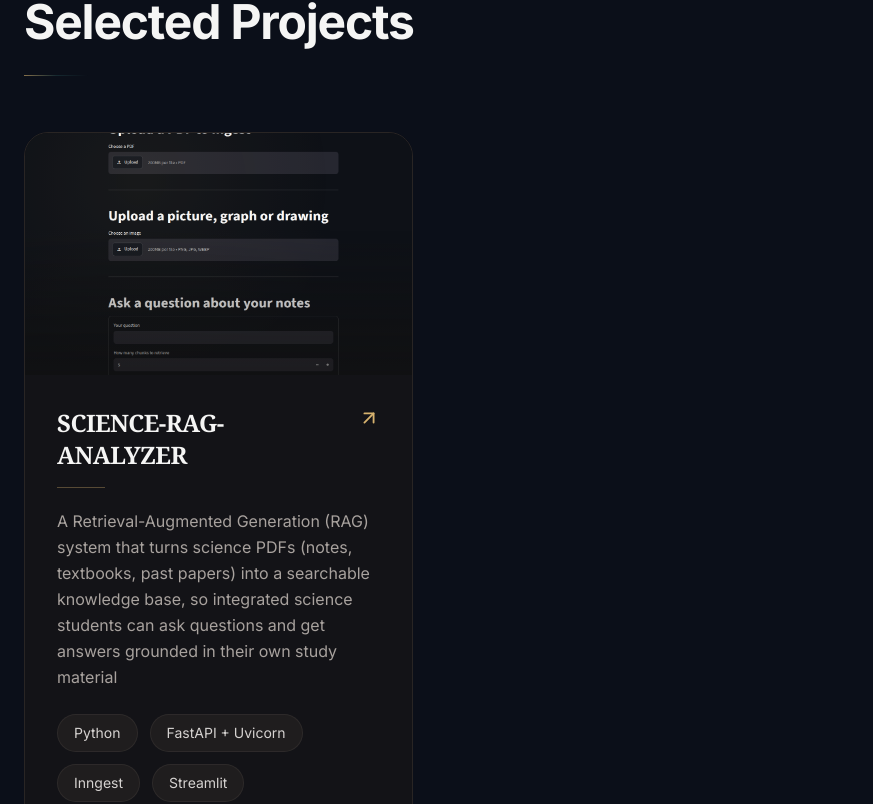
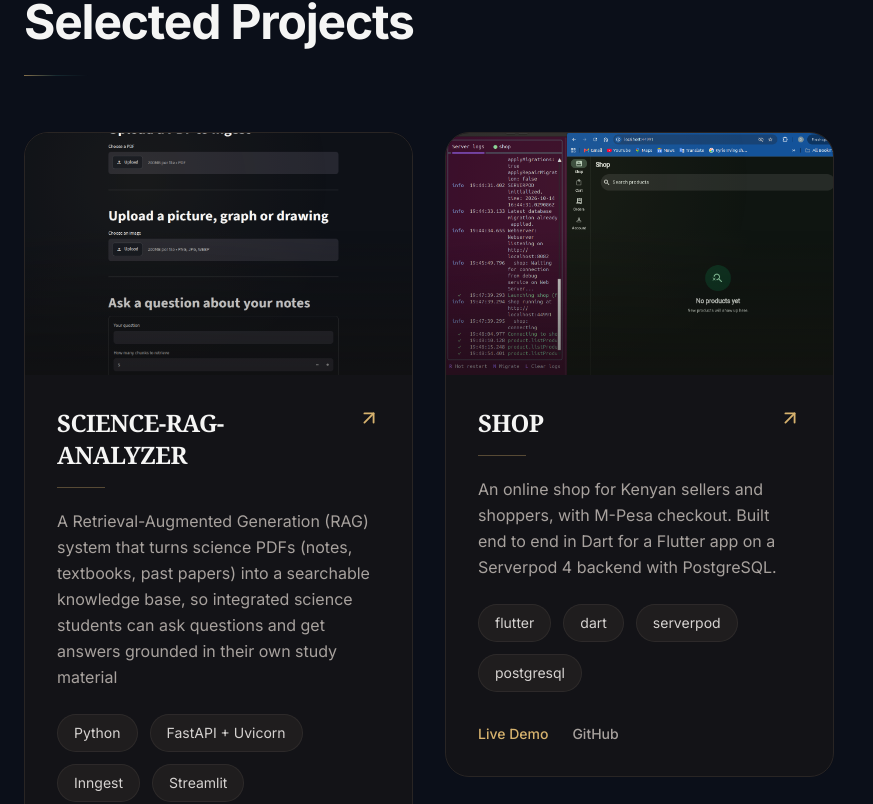
Before and after one commit to STAR2023d/my_portfolio, a React (Vite) app: page / in a window 1280 px wide. Shown: the part 2256-3060 px from the top of the page, without its empty margins (0-873 px from the left). Built offline with nearby package versions, Linux system fonts and the light colour scheme.

Commit message:
flutter-shop-project

```diff
--- a/package.json
+++ b/package.json
@@ -9,6 +9,7 @@
     "preview": "vite preview"
   },
   "dependencies": {
+    "@vercel/analytics": "^2.0.1",
     "framer-motion": "^12.0.0",
     "lucide-react": "^0.511.0",
     "react": "^18.3.1",
--- a/src/App.tsx
+++ b/src/App.tsx
@@ -8,11 +8,13 @@ import GithubSection from "./components/sections/GithubSection";
 import Hero from "./components/sections/Hero";
 import Projects from "./components/sections/Projects";
 import TechStack from "./components/sections/TechStack";
+import { Analytics } from "@vercel/analytics/react"
 
 function App() {
   return (
     <main className="bg-dark text-white overflow-hidden relative">
       <BackgroundGlow />
+      <Analytics />
 
       <div className="relative z-10">
         <Navbar />
--- a/src/data/projects.ts
+++ b/src/data/projects.ts
@@ -1,4 +1,4 @@
-import { image, title } from "framer-motion/client";
+//import { image, title } from "framer-motion/client";
 
 export const projects = [
 
@@ -6,10 +6,19 @@ export const projects = [
     title: "SCIENCE-RAG-ANALYZER",
     description:"A Retrieval-Augmented Generation (RAG) system that turns science PDFs (notes, textbooks, past papers) into a searchable knowledge base, so integrated science students can ask questions and get answers grounded in their own study material",
     tech:["Python", "FastAPI + Uvicorn", "Inngest", "Streamlit"],
-    live:"youtube url",
+    live:"not available",
     github:"https://github.com/STAR2023d/SCIENCE-RAG-ANALYZER",
     image:"/SCIE-RAG-PROJECT.png"
 
+  },
+
+  {
+    title:"SHOP",
+    description:"An online shop for Kenyan sellers and shoppers, with M-Pesa checkout. Built end to end in Dart for a Flutter app on a Serverpod 4 backend with PostgreSQL.",
+    tech:["flutter", "dart", "serverpod", "postgresql"],
+    live:"https://www.youtube.com/watch?v=jnVRe011E2k",
+    github: "https://github.com/STAR2023d/flutter-serverpod-shop",
+    image:"/FLUTTER-SHOP-PREVIEW.png"
   }
 
 
--- a/src/main.tsx
+++ b/src/main.tsx
@@ -2,6 +2,7 @@ import React from "react";
 import ReactDOM from "react-dom/client";
 import App from "./App";
 import "./styles/globals.css";
+
 
 ReactDOM.createRoot(document.getElementById("root")!).render(
   <React.StrictMode>
```
Also changed, not shown: public/FLUTTER-SHOP-PREVIEW.png (added), 1 other file (tests, documents, lock files or other folders).
